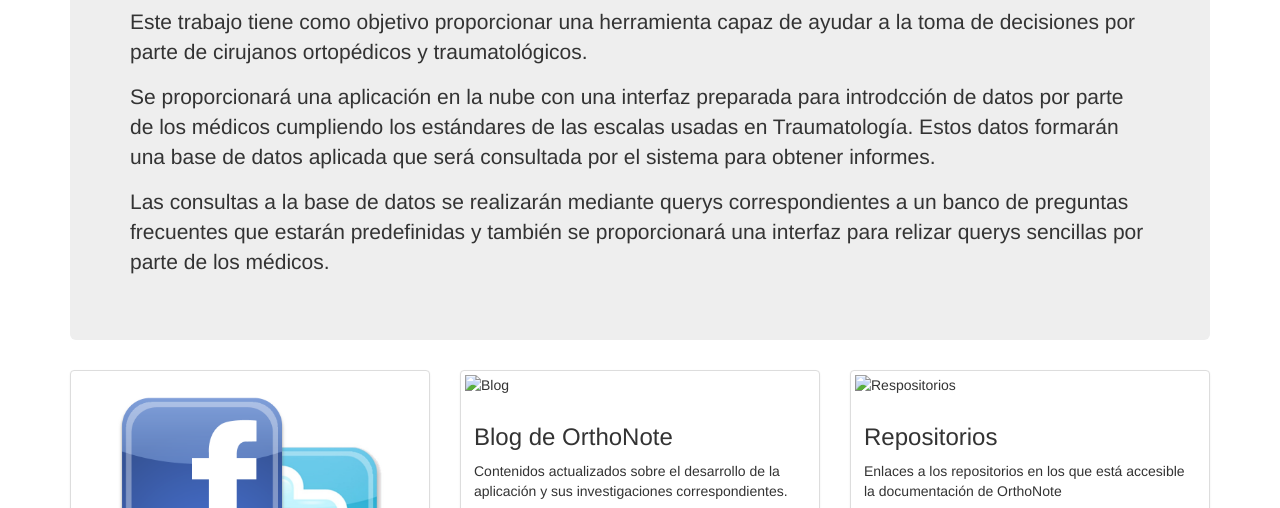
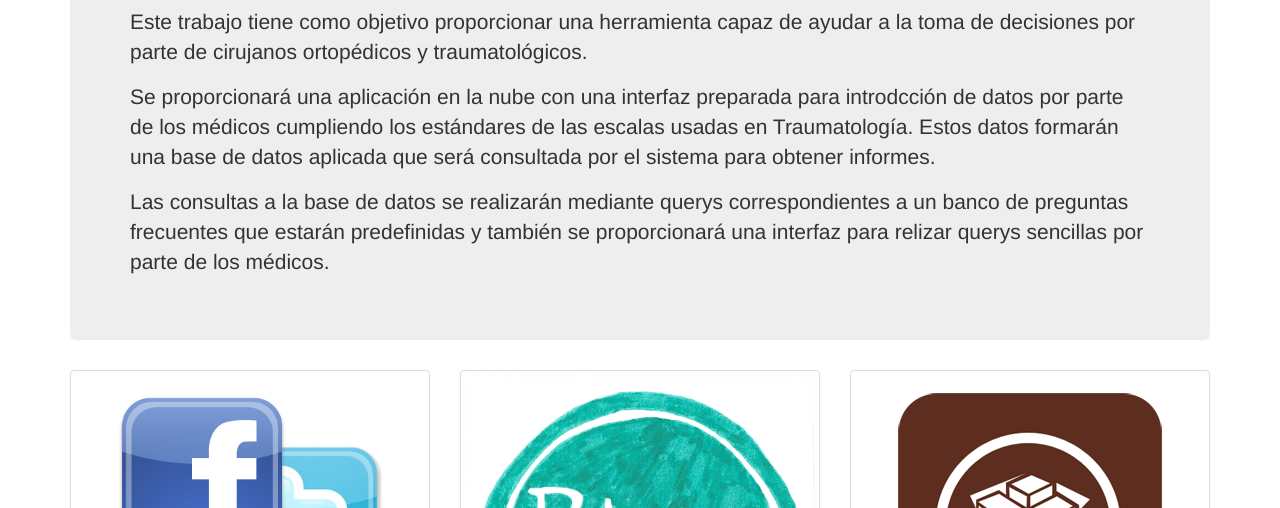
Before and after one commit to crisecula/orthonote, a plain HTML site: page index.html in a window 1280 px wide. Shown: the part 263-771 px from the top of the page. Drawn offline with nearby package versions, Linux system fonts and the light colour scheme.

Commit message:
all thumbnails configured
configuration of images

```diff
--- a/index.html
+++ b/index.html
@@ -95,7 +95,7 @@
         </div>
         <div class="col-sm-6 col-md-4">
           <div class="thumbnail">
-            <img data-src="holder.js/300x300" alt="Blog">
+            <img src="images/blog.png" alt="Blog">
             <div class="caption">
               <h3>Blog de OrthoNote</h3>
               <p>Contenidos actualizados sobre el desarrollo de la aplicación y sus investigaciones correspondientes.</p>
@@ -105,7 +105,7 @@
         </div>
         <div class="col-sm-6 col-md-4">
           <div class="thumbnail">
-            <img data-src="holder.js/300x300" alt="Respositorios">
+            <img src="images/repo.png" alt="Respositorios">
             <div class="caption">
               <h3>Repositorios</h3>
               <p>Enlaces a los repositorios en los que está accesible la documentación de OrthoNote</p>
```
